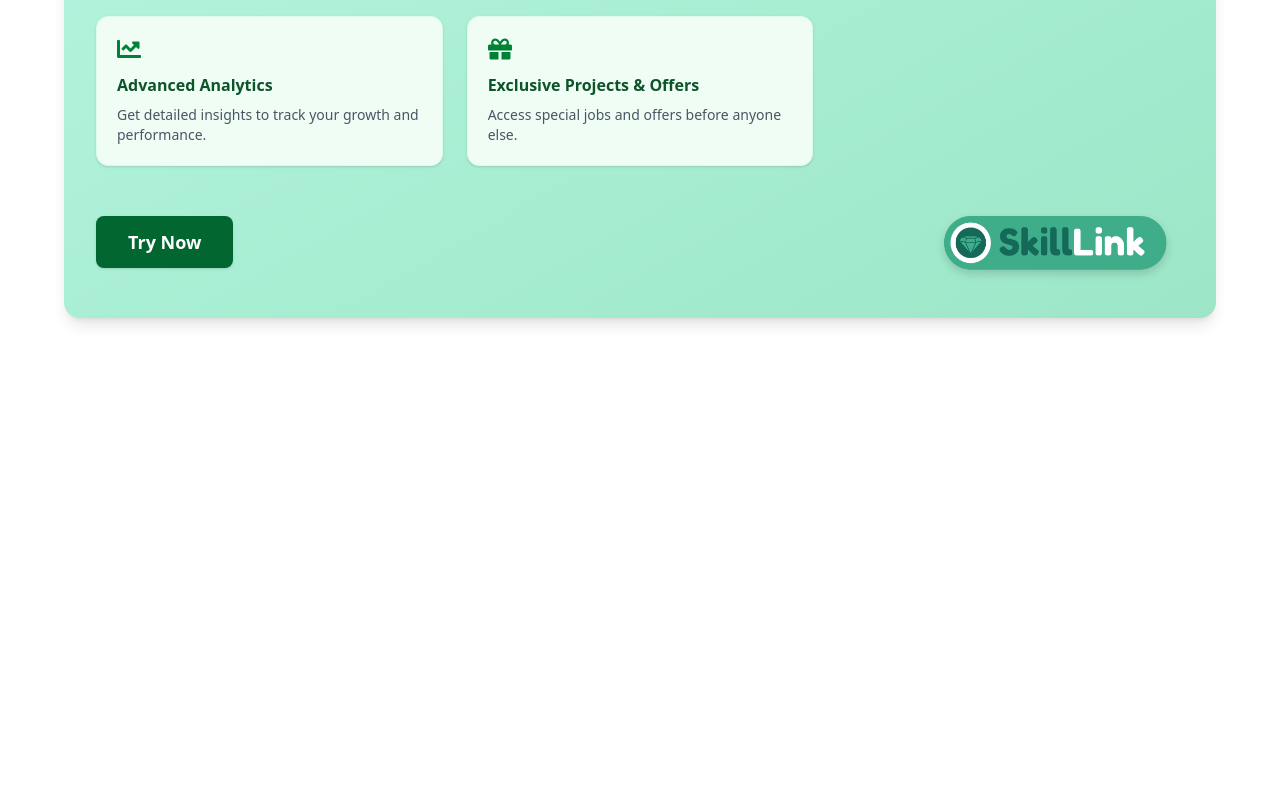
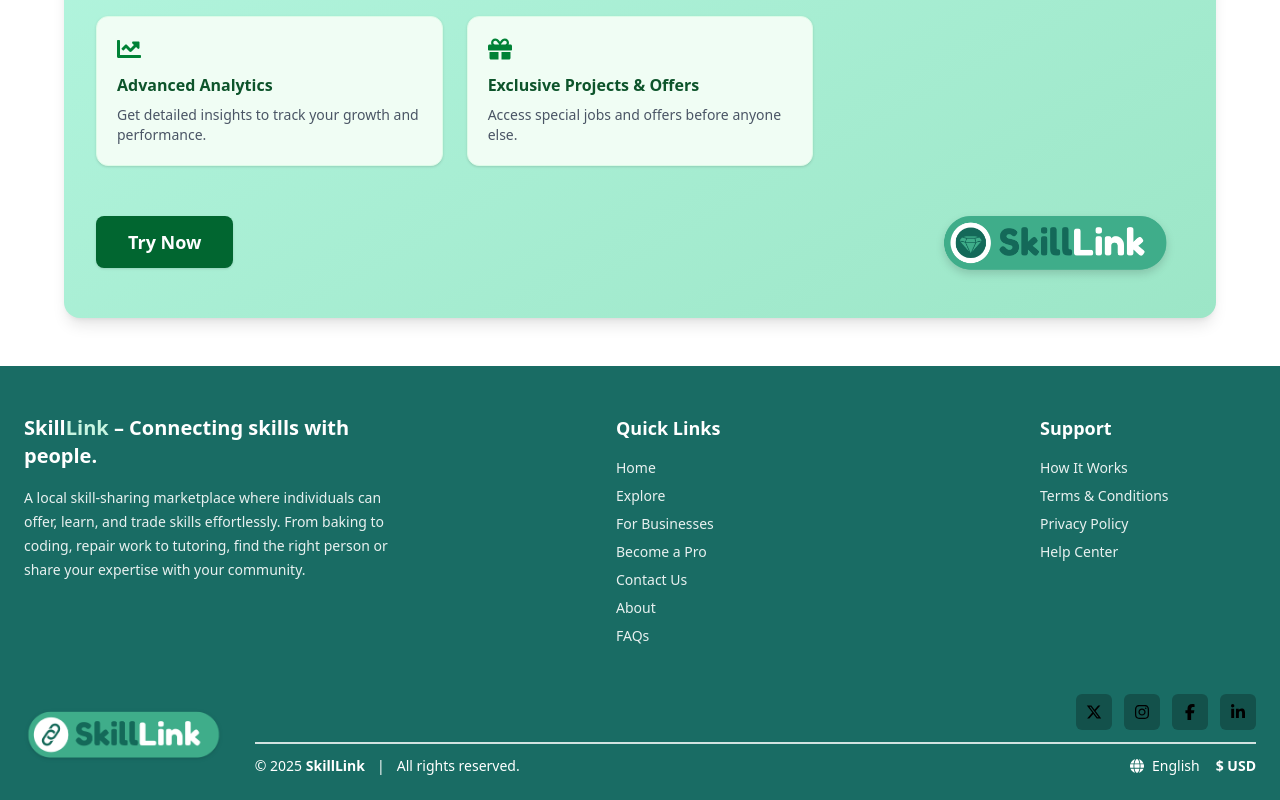
Before and after one commit to Dinesh0017/skillLink, a React (Vite) app: page / in a window 1280 px wide. Shown: the part 2497-3297 px from the top of the page. Before the commit the page ends 2863 px from the top, so only its background shows below. Built offline with nearby package versions, Linux system fonts and the light colour scheme.

Commit message:
footer component

```diff
--- a/package.json
+++ b/package.json
@@ -10,6 +10,7 @@
     "preview": "vite preview"
   },
   "dependencies": {
+    "@fortawesome/fontawesome-free": "^7.0.0",
     "@tailwindcss/vite": "^4.1.11",
     "lucide-react": "^0.539.0",
     "react": "^19.1.1",
--- /dev/null
+++ b/src/components/Footer.jsx
@@ -0,0 +1,140 @@
+import React from "react";
+import {
+  FaXTwitter,
+  FaInstagram,
+  FaFacebookF,
+  FaLinkedinIn,
+  FaGlobe,
+} from "react-icons/fa6";
+import logo from "../assets/SkillLink logo.png"; // use your logo
+
+const Footer = () => {
+  const year = new Date().getFullYear();
+
+  return (
+    <footer className="bg-[#196C64] text-white">
+      {/* ---------- TOP SECTION (keep as in your design) ---------- */}
+      <div className="max-w-7xl mx-auto grid md:grid-cols-3 gap-10 py-12 px-6">
+        {/* About */}
+        <div>
+          <h3 className="text-xl font-semibold">
+            <span className="text-white">Skill</span>
+            <span className="text-[#C7F5E1]">Link</span> – Connecting skills with
+            people.
+          </h3>
+          <p className="mt-4 text-sm leading-6 text-white/90">
+            A local skill-sharing marketplace where individuals can offer, learn,
+            and trade skills effortlessly. From baking to coding, repair work to
+            tutoring, find the right person or share your expertise with your
+            community.
+          </p>
+        </div>
+
+        {/* Quick Links */}
+        <div className="ml-42">
+          <h4 className="text-lg font-semibold mb-4">Quick Links</h4>
+          <ul className="space-y-2 text-sm text-white/90">
+            {[
+              "Home",
+              "Explore",
+              "For Businesses",
+              "Become a Pro",
+              "Contact Us",
+              "About",
+              "FAQs",
+            ].map((item) => (
+              <li key={item} className="hover:text-white cursor-pointer">
+                {item}
+              </li>
+            ))}
+          </ul>
+        </div>
+
+        {/* Support */}
+        <div className="ml-42">
+          <h4 className="text-lg font-semibold mb-4">Support</h4>
+          <ul className="space-y-2 text-sm text-white/90">
+            {["How It Works", "Terms & Conditions", "Privacy Policy", "Help Center"].map(
+              (item) => (
+                <li key={item} className="hover:text-white cursor-pointer">
+                  {item}
+                </li>
+              )
+            )}
+          </ul>
+        </div>
+      </div>
+
+      {/* ---------- BOTTOM SECTION (as per screenshot) ---------- */}
+      <div className="max-w-7xl mx-auto px-6 pb-6">
+        {/* Desktop / Tablet layout */}
+        <div className="hidden md:grid grid-cols-[auto_1fr_auto] auto-rows-auto items-center gap-y-3">
+          {/* Left: Logo (spans all rows) */}
+          <div className="row-span-3">
+            <img src={logo} alt="SkillLink" className="h-16 w-auto drop-shadow" />
+          </div>
+
+          {/* Row 1, Right: Socials */}
+          <div className="col-start-3 justify-self-end flex items-center gap-3">
+            <a className="w-9 h-9 grid place-items-center rounded-md bg-black/25 hover:bg-black/35 transition">
+              <FaXTwitter className="text-black" />
+            </a>
+            <a className="w-9 h-9 grid place-items-center rounded-md bg-black/25 hover:bg-black/35 transition">
+              <FaInstagram className="text-black" />
+            </a>
+            <a className="w-9 h-9 grid place-items-center rounded-md bg-black/25 hover:bg-black/35 transition">
+              <FaFacebookF className="text-black" />
+            </a>
+            <a className="w-9 h-9 grid place-items-center rounded-md bg-black/25 hover:bg-black/35 transition">
+              <FaLinkedinIn className="text-black" />
+            </a>
+          </div>
+
+          {/* Row 2: Divider line from after logo to right edge */}
+          <div className="col-start-2 col-end-4 h-0.5 bg-white/80 ml-8" />
+
+          {/* Row 3, Middle: Copyright centered in the free area */}
+          <div className="col-start-2 text-left text-sm text-white ml-8">
+            © {year} <span className="font-semibold">SkillLink</span>
+            <span className="px-3">|</span>
+            All rights reserved.
+          </div>
+
+          {/* Row 3, Right: Language + Currency */}
+          <div className="col-start-3 justify-self-end flex items-center gap-4 text-sm">
+            <span className="flex items-center gap-2">
+              <FaGlobe /> English
+            </span>
+            <span className="font-semibold">$ USD</span>
+          </div>
+        </div>
+
+        {/* Mobile layout */}
+        <div className="md:hidden flex flex-col items-center gap-4">
+          <img src={logo} alt="SkillLink" className="h-10 w-auto" />
+          <div className="flex items-center gap-3">
+            <a className="w-8 h-8 grid place-items-center rounded-md bg-black/25">
+              <FaXTwitter className="text-black" />
+            </a>
+            <a className="w-8 h-8 grid place-items-center rounded-md bg-black/25">
+              <FaInstagram className="text-black" />
+            </a>
+            <a className="w-8 h-8 grid place-items-center rounded-md bg-black/25">
+              <FaFacebookF className="text-black" />
+            </a>
+            <a className="w-8 h-8 grid place-items-center rounded-md bg-black/25">
+              <FaLinkedinIn className="text-black" />
+            </a>
+          </div>
+          <div className="w-full h-px bg-white/80" />
+          <p className="text-sm">© {year} SkillLink | All rights reserved.</p>
+          <div className="flex items-center gap-3 text-sm">
+            <FaGlobe /> <span>English</span> <span className="font-semibold">$ USD</span>
+          </div>
+        </div>
+      </div>
+    </footer>
+  );
+};
+
+export default Footer;
--- a/src/index.css
+++ b/src/index.css
@@ -1,4 +1,6 @@
 @import "tailwindcss";
+@import "@fortawesome/fontawesome-free/css/all.min.css";
+
 
 :root {
   font-family: system-ui, Avenir, Helvetica, Arial, sans-serif;
--- a/src/pages/Home.jsx
+++ b/src/pages/Home.jsx
@@ -5,6 +5,7 @@ import PopularServices from '../components/PopularServices'
 import TopExperts from '../components/TopExperts'
 import PremiumSection from '../components/PremiumSection'
 import BecomeSkillGiver from '../components/BecomeSkillGiver'
+import Footer from '../components/Footer'
 
 
 const HomePage = () => {
@@ -16,6 +17,7 @@ const HomePage = () => {
     <TopExperts />
     <BecomeSkillGiver />
     <PremiumSection />
+    <Footer />
     </>
   )
 }
```
Also changed, not shown: 1 other file (tests, documents, lock files or other folders).
